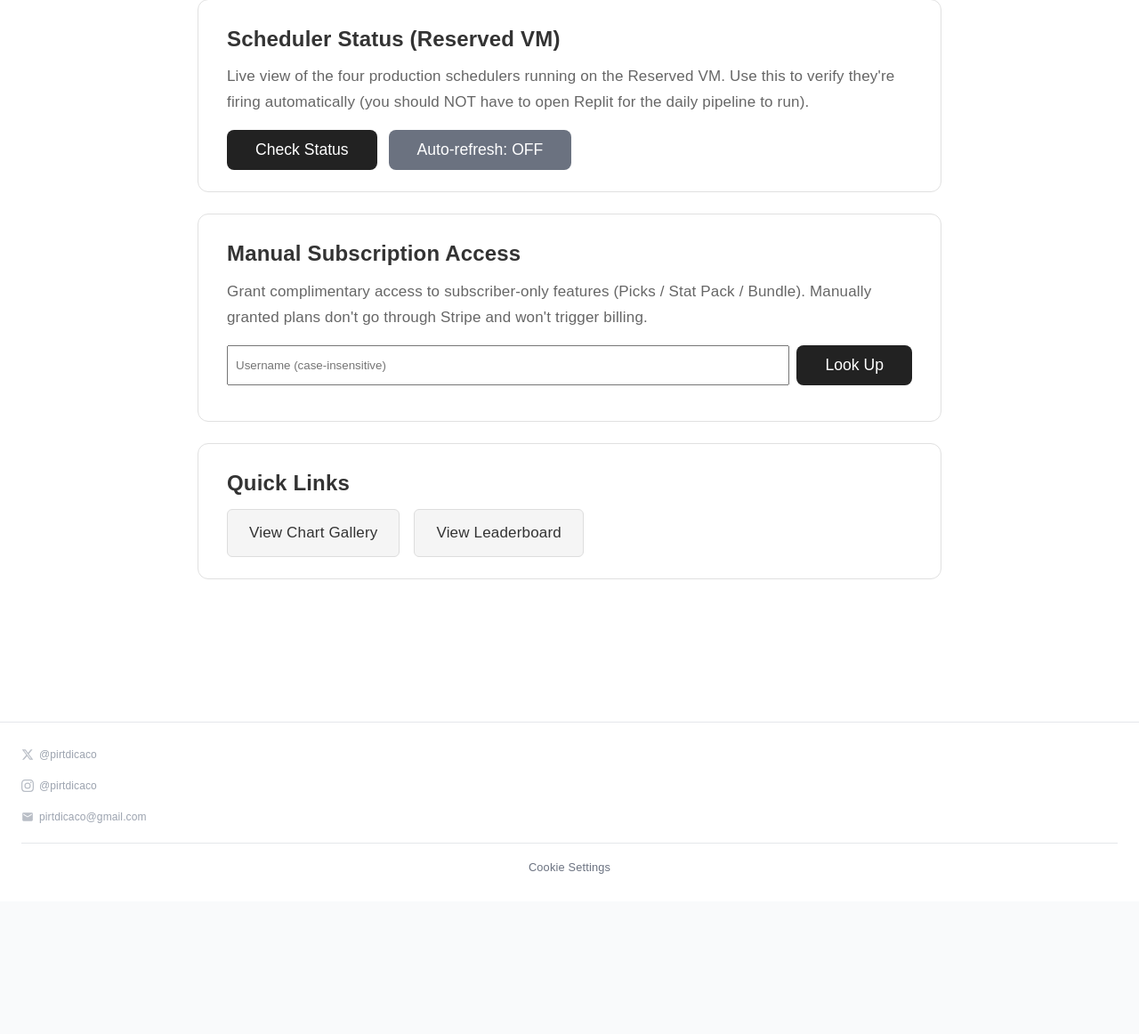
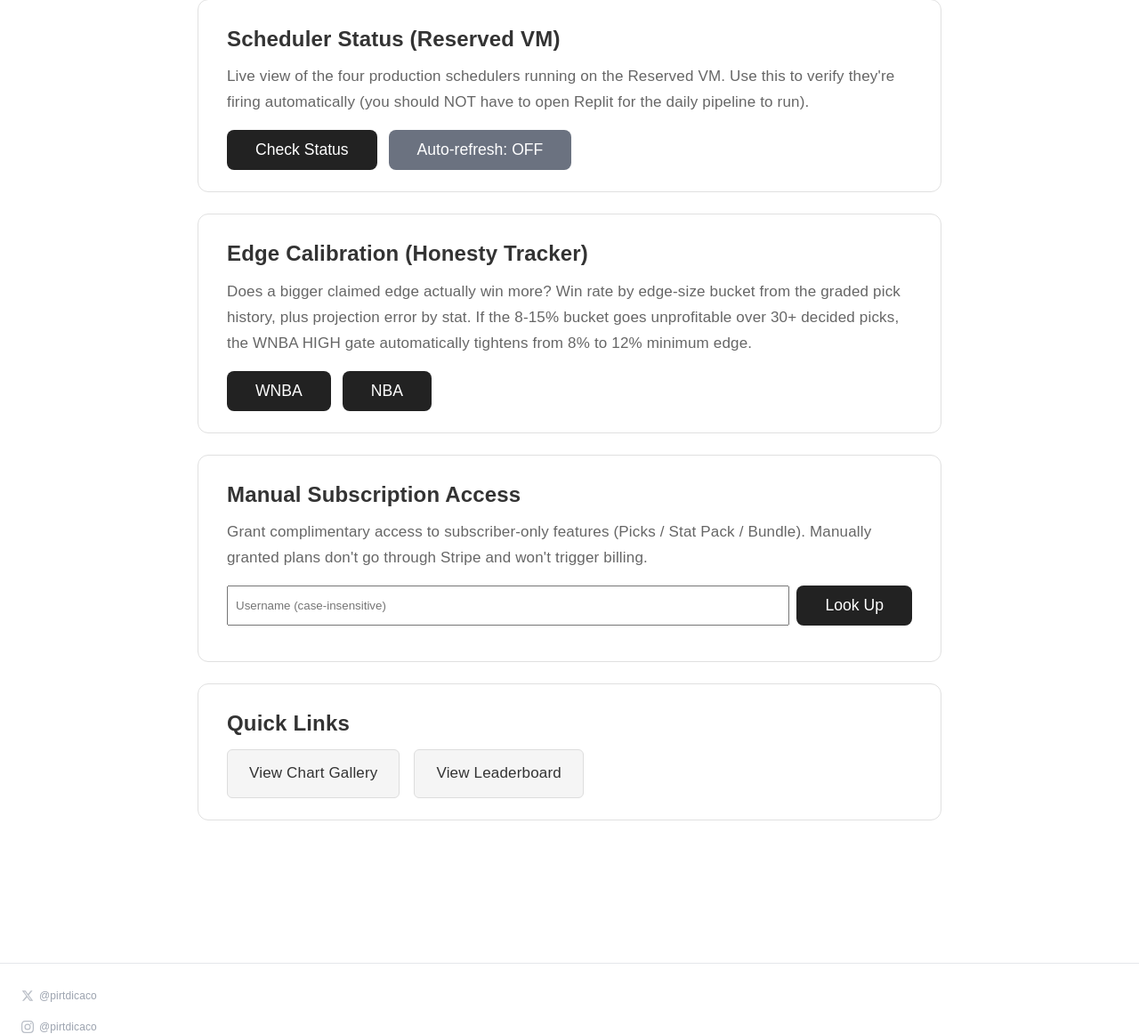
Before and after one commit to rakimr/PIRTDICA, a FastAPI app: template templates/admin.html in a window 1280 px wide. Shown: the part 1616-2778 px from the top of the page at 89% size. Before the commit the page ends 2598 px from the top, so only its background shows below. Run offline with FastAPI, Linux system fonts and the light colour scheme; the template is opened without the code that fills it, so the values that code supplies are empty; some web fonts are replaced.

Commit message:
Add WNBA spreads/totals game environment (lenient modifiers) + edge-size honesty calibration tracker with data-driven HIGH gate (2026-07-21 15:33)

```diff
--- a/templates/admin.html
+++ b/templates/admin.html
@@ -145,6 +145,16 @@
 
         <div id="schedulerEnvWarn" style="display:none; margin-top:1rem; padding:0.75rem; background:rgba(215,38,56,0.1); border:1px solid rgba(215,38,56,0.3); border-radius:6px; color:#D72638; font-size:0.85rem;"></div>
         <div id="schedulerStatus" style="display:none; margin-top: 1rem;"></div>
+    </div>
+
+    <div class="admin-card">
+        <h2>Edge Calibration (Honesty Tracker)</h2>
+        <p>Does a bigger claimed edge actually win more? Win rate by edge-size bucket from the graded pick history, plus projection error by stat. If the 8-15% bucket goes unprofitable over 30+ decided picks, the WNBA HIGH gate automatically tightens from 8% to 12% minimum edge.</p>
+
+        <button class="btn-refresh" onclick="loadEdgeCalibration('wnba')">WNBA</button>
+        <button class="btn-refresh" onclick="loadEdgeCalibration('nba')" style="margin-left:0.5rem;">NBA</button>
+
+        <div id="edgeCalibration" style="display:none; margin-top: 1rem;"></div>
     </div>
 
     <div class="admin-card">
@@ -645,6 +655,53 @@ function loadSchedulerStatus(toggleAuto) {
         .catch(err => alert('Error: ' + err));
 }
 
+function loadEdgeCalibration(league) {
+    const wrap = document.getElementById('edgeCalibration');
+    wrap.style.display = 'block';
+    wrap.innerHTML = '<p style="color:var(--text-muted);">Loading ' + league.toUpperCase() + ' calibration...</p>';
+    fetch('/admin/edge-calibration?league=' + league)
+        .then(r => r.json())
+        .then(data => {
+            if (!data.success) {
+                wrap.innerHTML = '<p class="status-error">' + escapeHtml(data.message || 'Failed') + '</p>';
+                return;
+            }
+            let html = '<div style="margin-bottom:0.75rem; font-size:0.9rem;">';
+            html += '<strong>' + escapeHtml(data.league.toUpperCase()) + '</strong> // ' + data.graded_picks + ' graded picks // breakeven ' + data.breakeven_win_pct + '%';
+            html += ' // HIGH gate min edge: <strong>' + data.high_edge_threshold + '%</strong>';
+            if (data.high_edge_threshold > 8) {
+                html += ' <span class="status-error">(TIGHTENED)</span>';
+            } else {
+                html += ' <span class="status-success">(default)</span>';
+            }
+            html += '</div>';
+
+            html += '<table class="standings-table" style="margin-bottom:1rem;"><thead><tr><th>Edge Size</th><th>W</th><th>L</th><th>Push</th><th>Win %</th><th>Read</th></tr></thead><tbody>';
+            data.edge_buckets.forEach(b => {
+                let read = '-';
+                let cls = '';
+                if (b.win_pct !== null) {
+                    if (!b.sample_ok) { read = 'small sample'; }
+                    else if (b.profitable) { read = 'profitable'; cls = 'status-success'; }
+                    else { read = 'unprofitable'; cls = 'status-error'; }
+                }
+                html += '<tr><td>' + escapeHtml(b.bucket) + '</td><td>' + b.wins + '</td><td>' + b.losses + '</td><td>' + b.pushes + '</td>';
+                html += '<td>' + (b.win_pct === null ? '-' : b.win_pct + '%') + '</td><td class="' + cls + '">' + read + '</td></tr>';
+            });
+            html += '</tbody></table>';
+
+            html += '<table class="standings-table"><thead><tr><th>Stat</th><th>Picks</th><th>MAE</th><th>Bias</th><th>Win %</th></tr></thead><tbody>';
+            data.by_stat.forEach(s => {
+                html += '<tr><td>' + escapeHtml(s.stat) + '</td><td>' + s.n + '</td><td>' + (s.mae === null ? '-' : s.mae) + '</td>';
+                html += '<td>' + (s.bias === null ? '-' : (s.bias > 0 ? '+' : '') + s.bias) + '</td><td>' + (s.win_pct === null ? '-' : s.win_pct + '%') + '</td></tr>';
+            });
+            html += '</tbody></table>';
+            html += '<p style="font-size:0.75rem; color:var(--text-muted); margin-top:0.5rem;">MAE = average miss size (actual vs projected). Bias positive = we project too LOW for that stat, negative = too HIGH.</p>';
+            wrap.innerHTML = html;
+        })
+        .catch(err => { wrap.innerHTML = '<p class="status-error">Error: ' + escapeHtml(String(err)) + '</p>'; });
+}
+
 let _lookupUsername = '';
 
 function lookupUser() {
```
